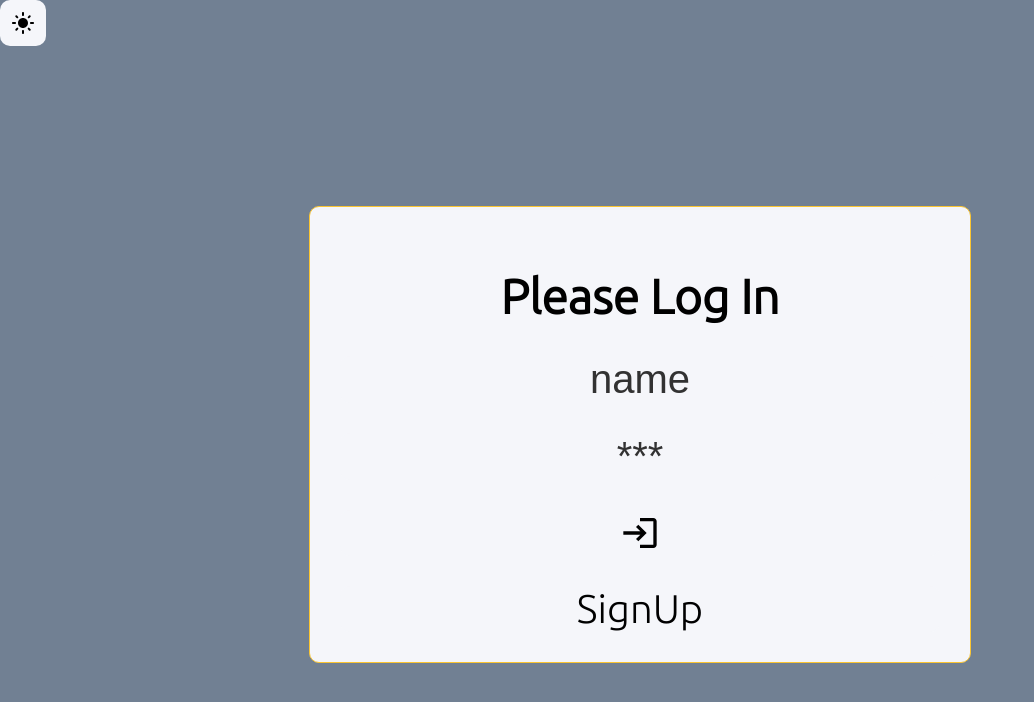
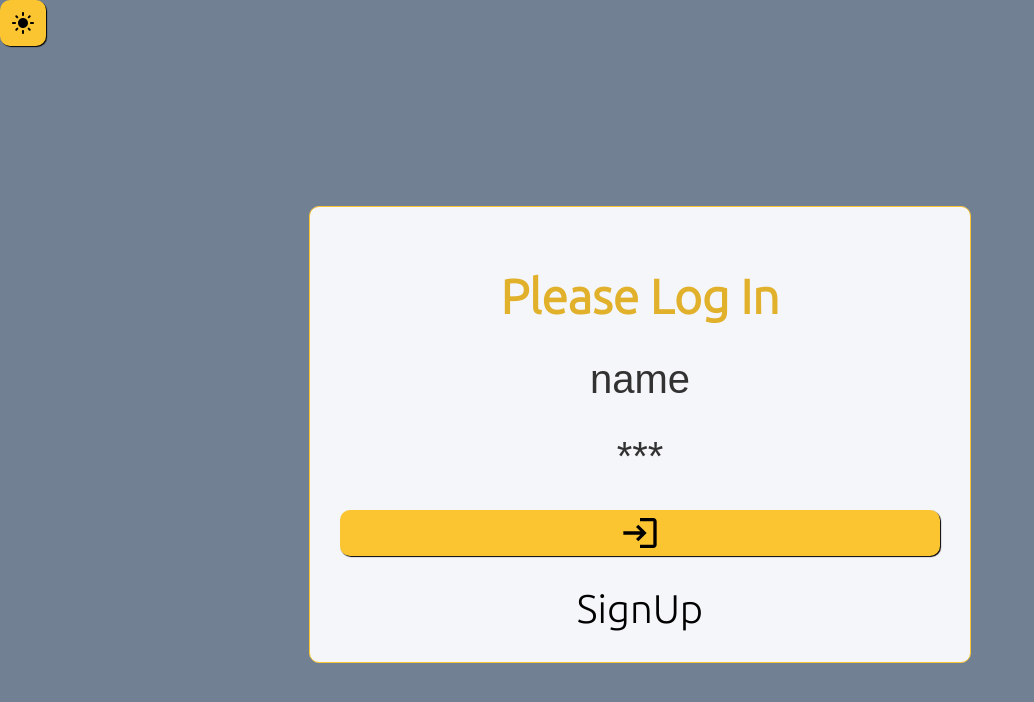
Before and after one commit to mcbauman/ToDoFrontend, a React (Create React App) app: page / in a window 1280 px wide. Shown: the top 702 px of the page, without its empty margins (0-1034 px from the left). Built offline with nearby package versions, Linux system fonts and the light colour scheme.

Commit message:
simple but nice

```diff
--- a/src/style.scss
+++ b/src/style.scss
@@ -137,6 +137,7 @@ body{
         color: var(--text);
         h1{
             //color:rgb(51, 58, 45);
+            color: rgba(225, 177, 44,1.0);
             text-align: center;
         }
         input{
@@ -150,6 +151,11 @@ body{
             font-size: 2.5rem;
             &::placeholder{
                 color:var(--inactive);
+            }
+            &:hover{
+                &::placeholder{
+                    color: rgba(251, 197, 49,1.0);
+                }
             }
         }
         button{
@@ -182,13 +188,13 @@ button{
     display: flex;
     align-items: center;
     justify-content: center;
-    background-color: var(--mainBG);
+    background-color: var(--secBG);
     color: var(--text);
     border-radius: 10px;
     padding: 0 10px;
     margin-right: 10px;
     border: none;
-    // box-shadow: 1px 1px 1px white inset;
+    box-shadow: 1px 1px 1px black;
     &:hover{
         transform: translate(2px, 2px);
         color: var(--alert);
@@ -233,7 +239,7 @@ form{
 }
 .yellowBtn{
     &:hover{
-        color: rgba(251, 197, 49,1.0);
+        color: white;
         //box-shadow: 1px 1px 1px black inset;
         transform: translate(2px, 2px);
     }
```
